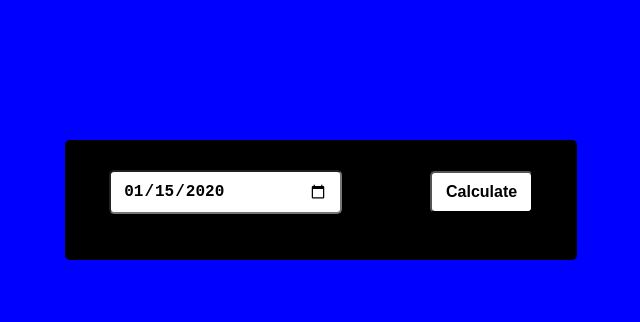
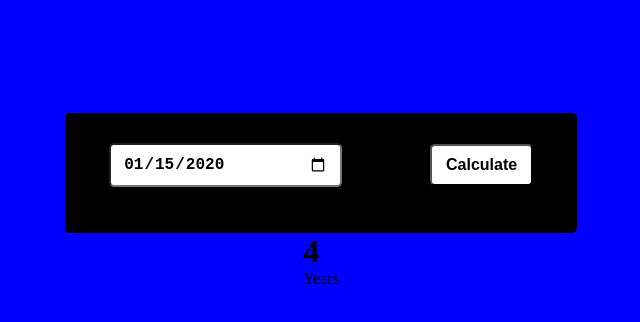
Before and after one commit to hameedgul12345/Class_Task_05, a plain HTML site: page index.html in a window 1280 px wide. Both pictures are taken after typing "2020-01-15" into the empty fields and a click on the button "Calculate". Shown: the whole page, without its empty margins (319-959 px from the left). Drawn offline with Linux system fonts and the light colour scheme.

Commit message:
Adding Years to display

```diff
--- a/app.js
+++ b/app.js
@@ -1,24 +1,29 @@
-function ageCalculate(){
-   var inputDate=document.getElementById('inputDate')
-   console.log(inputDate.value)
-   var birthDate=new Date(inputDate.value)
+function ageCalculate() {
+  var inputDate = document.getElementById("inputDate");
+  console.log(inputDate.value);
+  var birthDate = new Date(inputDate.value);
 
-var birthYear= birthDate.getFullYear();
-   console.log(birthYear)
+  var birthYear = birthDate.getFullYear();
+  console.log(birthYear);
 
-   var birthMonth= birthDate.getMonth();
-   console.log(birthMonth)
+  var birthMonth = birthDate.getMonth();
+  console.log(birthMonth);
 
-   var birthday= birthDate.getDate();
-   console.log(birthday)
+  var birthday = birthDate.getDate();
+  console.log(birthday);
 
-   var today= new Date()
+  var today = new Date();
 
-   let age = today.getFullYear() - birthDate.getFullYear();
-   console.log(age)
-   const monthDifference = today.getMonth() - birthDate.getMonth();
-   console.log(monthDifference)
-    const dayDifference = today.getDate() - birthDate.getDate();
-    console.log(dayDifference)
-    if()
+  let age = today.getFullYear() - birthDate.getFullYear();
+  console.log(age);
+  const monthDifference = today.getMonth() - birthDate.getMonth();
+  console.log(monthDifference);
+  const dayDifference = today.getDate() - birthDate.getDate();
+  console.log(dayDifference);
+
+var h1Year=document.getElementById('h1Year')
+h1Year.textContent=age
+
+
+
 }
--- a/index.html
+++ b/index.html
@@ -16,7 +16,12 @@
                 </div>
                </div>
                <div class="main-container2"></div>
-
+               <div class="display-container">
+                <div class="container1">
+                    <h1 id="h1Year"></h1>
+                    <p>Years</p>
+                </div>
+               </div>
                </div>
         </div>
     </div>
```
